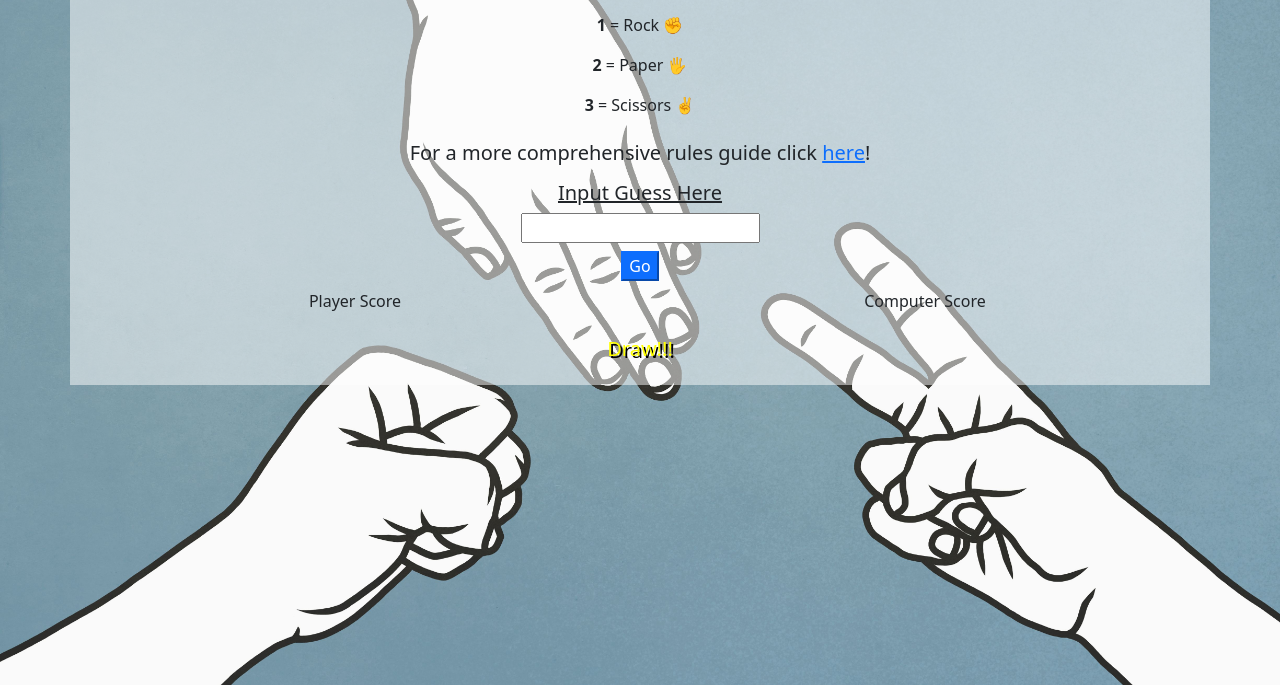
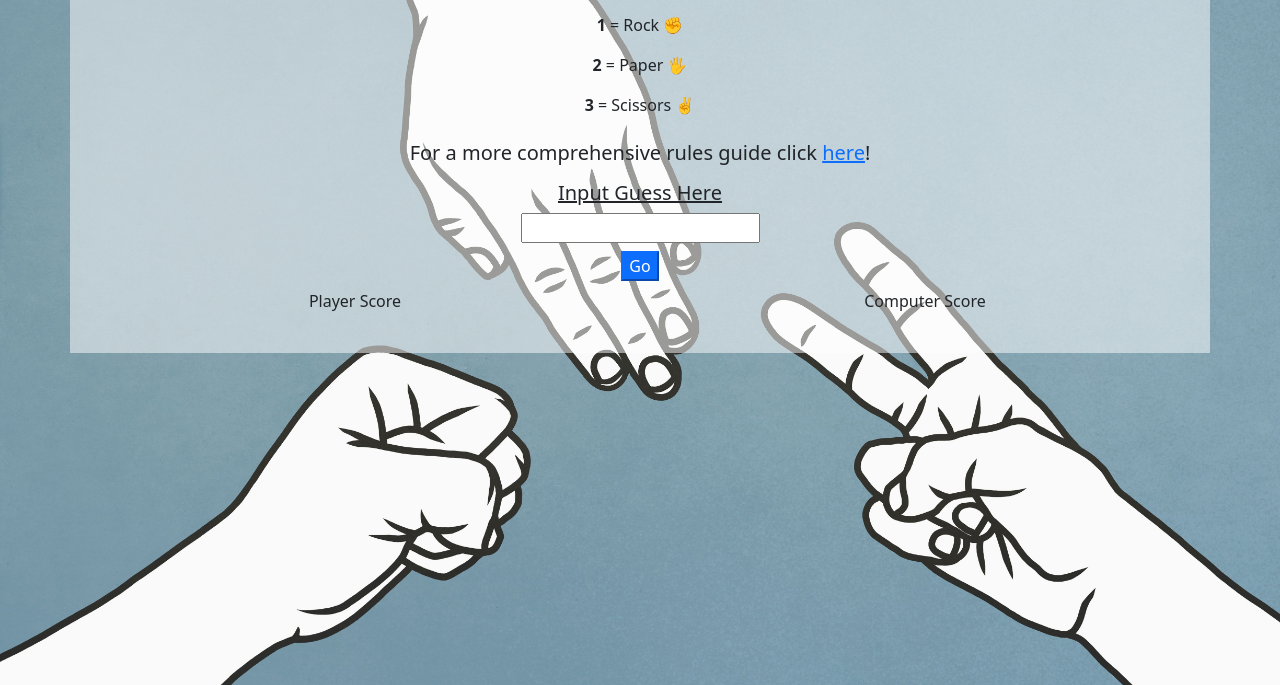
Before and after one commit to GitMulC/rock_paper_scissors_v3, a plain HTML site: page index.html in a window 1280 px wide. Shown: the part 115-800 px from the top of the page. Drawn offline with nearby package versions, Linux system fonts and the light colour scheme.

Commit message:
Hide draw result

```diff
--- a/index.html
+++ b/index.html
@@ -67,7 +67,7 @@
             </div>
             <div class="row mt-2">
                 <div class="col text-center">
-                    <h5 class=" draw" id="draw">Draw!!!</h5>
+                    <h5 class="draw hide" id="draw">Draw!!!</h5>
                 </div>
             </div>
             <div class="row mt-2 ">
```
